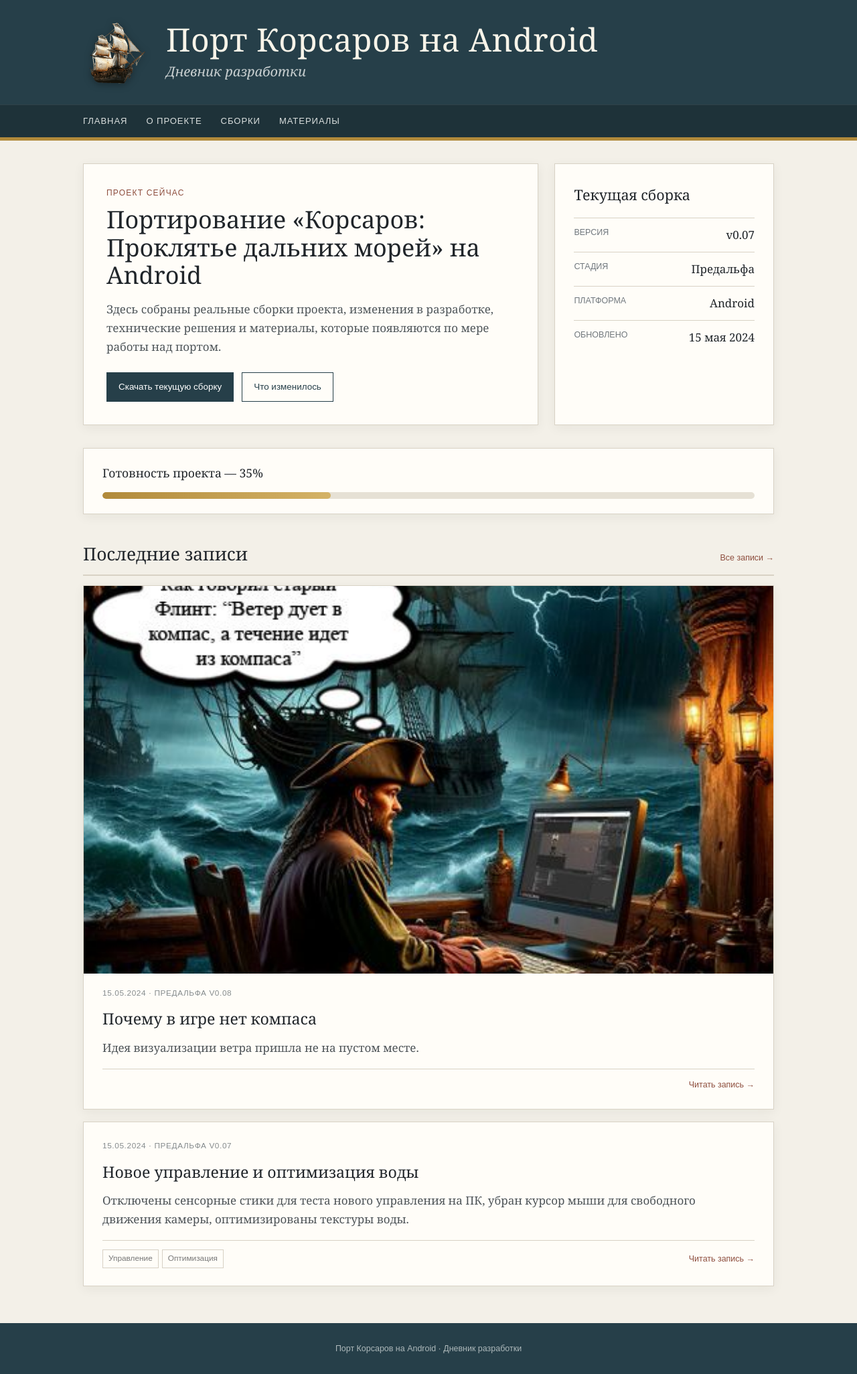
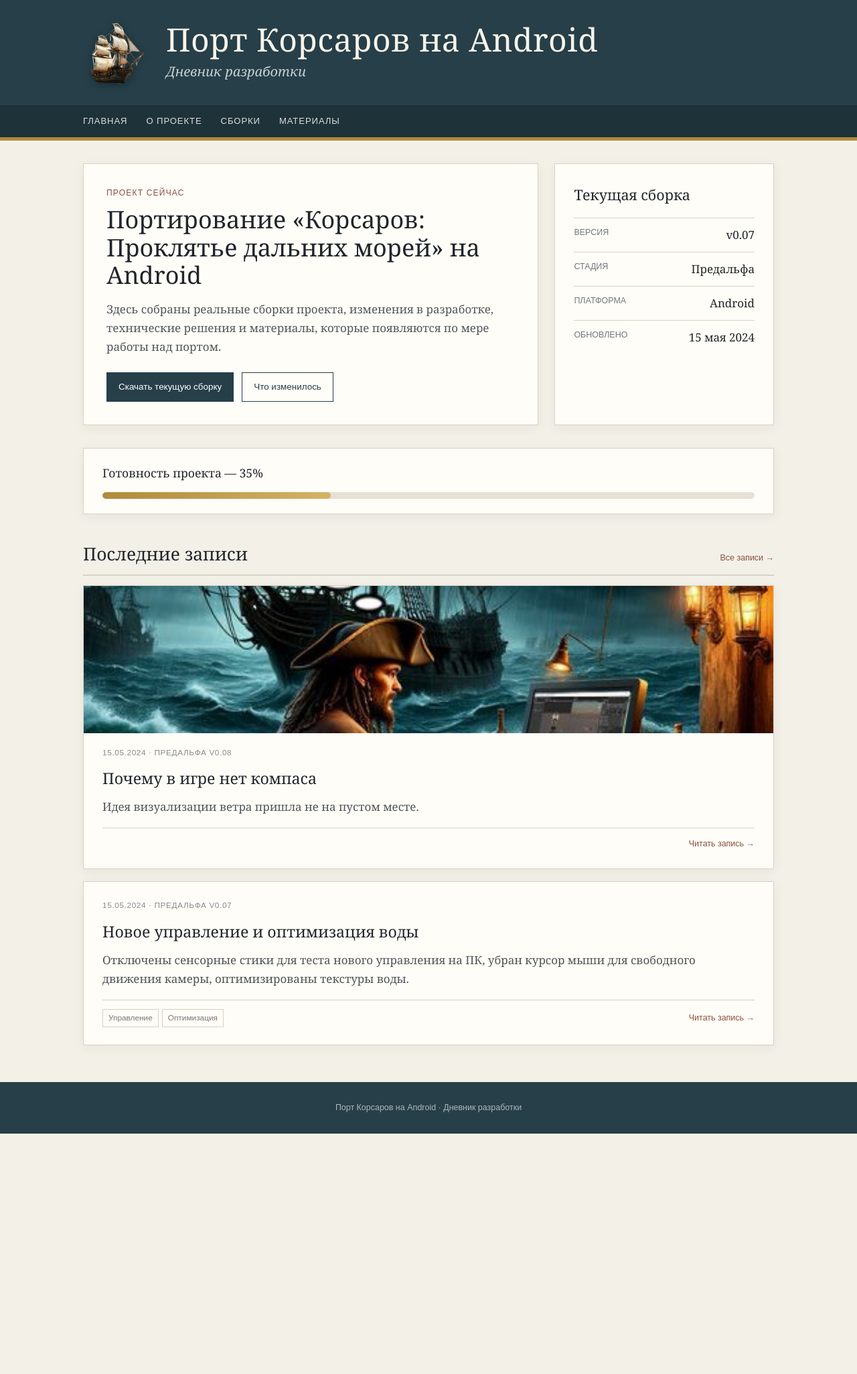
Before and after one commit to tislic/SeaDogsPort, a Jekyll site: the page built from index.html, in a window 1280 px wide. Shown: the whole page at 67% size. Built offline with Jekyll 4.4.1, drawn with Linux system fonts in a browser that asks for light colours; after the commit the page ends 1693 px from its top, so only the background shows below that.

Commit message:
Update style.css
.post-cover img {
  width: 100%;
  height: 220px;
  object-fit: cover;
  display: block;
  transition: transform .4s ease;
}

```diff
--- a/assets/style.css
+++ b/assets/style.css
@@ -139,8 +139,7 @@ a{color:inherit}
 }
 .post-cover img {
   width: 100%;
-  height: auto;
-  aspect-ratio: 16 / 9;
+  height: 220px;
   object-fit: cover;
   display: block;
   transition: transform .4s ease;
```
